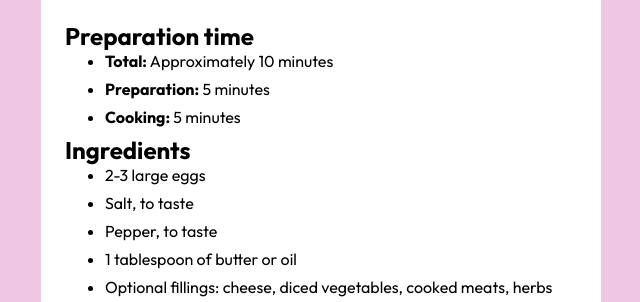
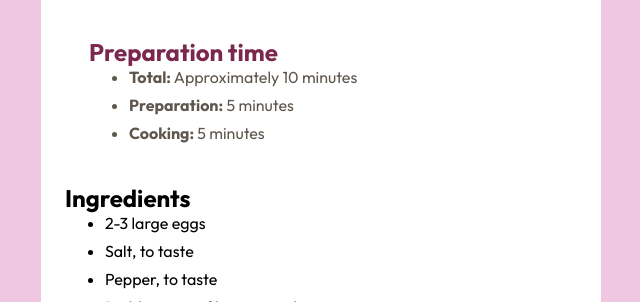
Before and after one commit to twelvegoats/FEM_recipe_page, a website: page index.html in a window 1280 px wide. Shown: the part 433-735 px from the top of the page, without its empty margins (319-959 px from the left). Drawn offline with nearby package versions, Linux system fonts and the light colour scheme; files that its build step writes are made by us from their sources.

Commit message:
Add preparation time styles for improved layout and spacing

```diff
--- a/scss/base/_base.scss
+++ b/scss/base/_base.scss
@@ -47,11 +47,24 @@ li {
 
 .recipe__description {
   font-size: 1rem;
-  margin-bottom: 1.5rem;
+  margin-bottom: 2.5rem;
   font-family: $outfit;
   font-weight: $font-weight-regular;
   color: $stone-600;
   line-height: 1.5;
+}
+
+.prep-time {
+  margin-left: 1.5rem;
+  margin-bottom: 2.5rem;
+}
+
+.prep-time__title {
+  color: $rose-800;
+}
+
+.prep-time__item {
+  color: $stone-600;
 }
 
 @media (max-width: 768px) {
```
